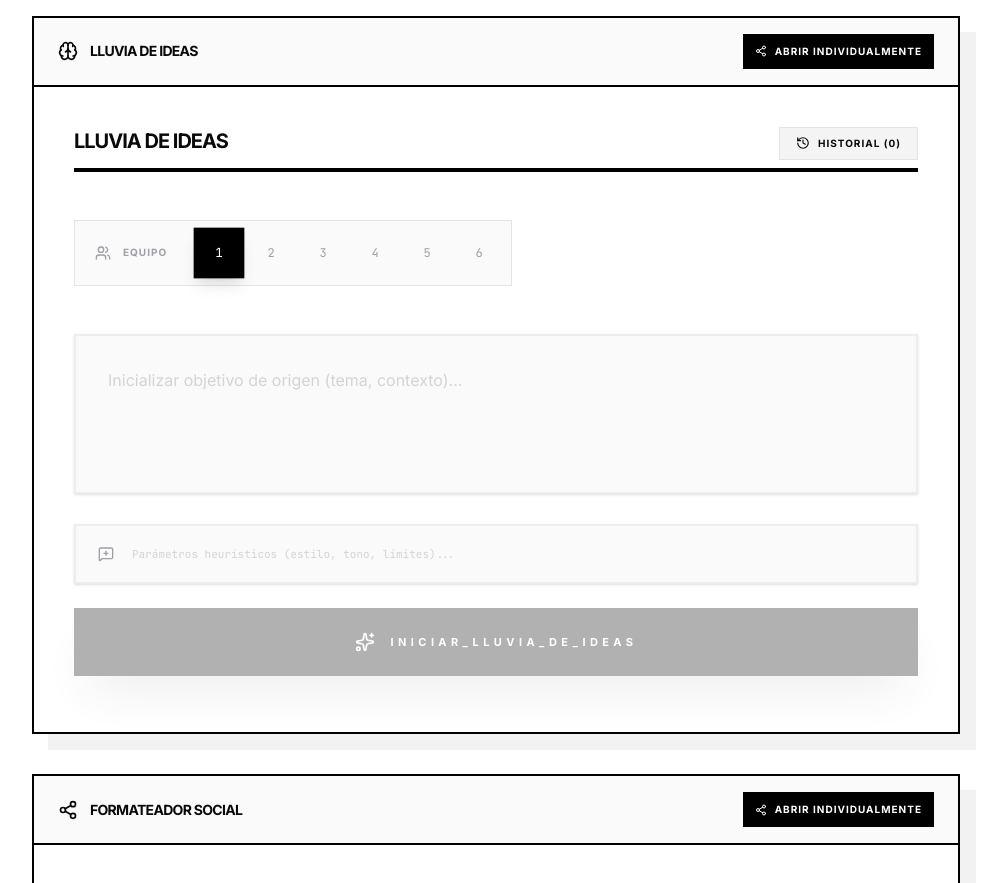
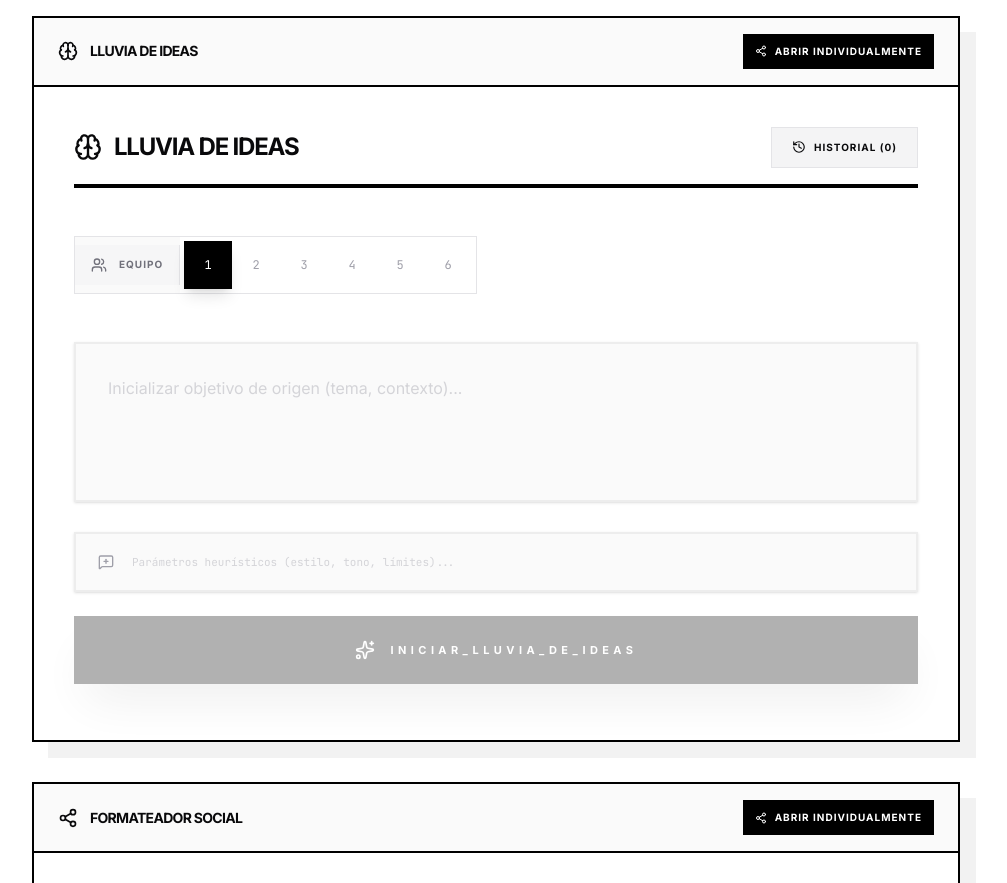
Before and after one commit to satoshi94higa/Multitool, a React (Vite) app: page / in a window 1280 px wide. Shown: the part 2980-3863 px from the top of the page, without its empty margins (272-1279 px from the left). Built offline with nearby package versions, Linux system fonts and the light colour scheme.

Commit message:
feat(content-brainstormer): Improve PDF export formatting
Refactor PDF generation for the content brainstormer to include better layout, text wrapping for longer inputs, and clear section headings. This ensures more readable and professional exported reports.

```diff
--- a/src/components/ContentBrainstormer.tsx
+++ b/src/components/ContentBrainstormer.tsx
@@ -105,23 +105,42 @@ export default function ContentBrainstormer() {
   const exportToPDF = () => {
     if (!ideas) return;
     const doc = new jsPDF();
+    const pageWidth = doc.internal.pageSize.getWidth();
+    const pageHeight = doc.internal.pageSize.getHeight();
+    const margin = 20;
+    const contentWidth = pageWidth - (margin * 2);
+
+    let y = 20;
 
     // Add title
-    doc.setFontSize(22);
+    doc.setFontSize(20);
     doc.setFont("helvetica", "bold");
-    doc.text("INFORME DE BRAINSTORMING", 105, 20, { align: "center" });
+    doc.text("INFORME DE BRAINSTORMING", pageWidth / 2, y, { align: "center" });
 
+    y += 8;
     doc.setDrawColor(0);
-    doc.setLineWidth(1);
-    doc.line(20, 25, 190, 25);
+    doc.setLineWidth(0.5);
+    doc.line(margin, y, pageWidth - margin, y);
+    y += 15;
 
     doc.setFontSize(12);
+    doc.setFont("helvetica", "bold");
+    doc.text("CONTEXTO DEL PROYECTO", margin, y);
+    y += 8;
+
+    doc.setFontSize(10);
     doc.setFont("helvetica", "normal");
-    doc.text(`TEMA: ${input.toUpperCase()}`, 20, 40);
-    doc.text(`EQUIPO: ${peopleCount} ${peopleCount === 1 ? 'persona' : 'personas'}`, 20, 48);
-    doc.text(`FECHA: ${new Date().toLocaleString()}`, 20, 56);
 
-    let y = 75;
+    // Input wrapping - crucial to prevent overlap
+    const themeLines = doc.splitTextToSize(`TEMA: ${input.toUpperCase()}`, contentWidth);
+    doc.text(themeLines, margin, y);
+    y += (themeLines.length * 6) + 4;
+
+    doc.text(`EQUIPO: ${peopleCount} ${peopleCount === 1 ? 'persona' : 'personas'}`, margin, y);
+    y += 6;
+    doc.text(`FECHA: ${new Date().toLocaleString()}`, margin, y);
+    y += 15;
+
     const categories = [
       { name: 'ESTRATEGIA GENERAL', key: 'general' },
       { name: 'COBERTURA FOTOGRÁFICA', key: 'photographic' },
@@ -131,33 +150,44 @@ export default function ContentBrainstormer() {
     ];
 
     categories.forEach(cat => {
+      // Check for space for header + at least one line of intent
+      if (y > pageHeight - 35) {
+        doc.addPage();
+        y = 20;
+      }
+
       doc.setFontSize(11);
       doc.setFont("helvetica", "bold");
       doc.setFillColor(245, 245, 245);
-      doc.rect(20, y - 5, 170, 8, 'F');
-      doc.text(cat.name, 22, y + 1);
+      doc.rect(margin, y - 5, contentWidth, 8, 'F');
+      doc.text(cat.name, margin + 2, y + 1);
       y += 12;
 
       doc.setFontSize(10);
       doc.setFont("helvetica", "normal");
-      (ideas as any)[cat.key].forEach((idea: string) => {
-        const lines = doc.splitTextToSize(`• ${idea}`, 160);
 
-        // Check if we need a new page
-        if (y + (lines.length * 5) > 275) {
+      const categoryIdeas = (ideas as any)[cat.key] || [];
+      categoryIdeas.forEach((idea: string) => {
+        const lines = doc.splitTextToSize(`• ${idea}`, contentWidth - 5);
+        const itemHeight = (lines.length * 6);
+
+        // Individual item page break check
+        if (y + itemHeight > pageHeight - margin) {
           doc.addPage();
           y = 20;
+          // Re-draw background slightly if we just switched page in middle of category
+          doc.setFontSize(11);
+          doc.setFont("helvetica", "italic");
+          doc.text(`${cat.name} (continuación)`, margin, y);
+          y += 10;
+          doc.setFontSize(10);
+          doc.setFont("helvetica", "normal");
         }
 
-        doc.text(lines, 25, y);
-        y += (lines.length * 6);
+        doc.text(lines, margin + 4, y);
+        y += itemHeight + 2;
       });
-      y += 10;
-
-      if (y > 270) {
-        doc.addPage();
-        y = 20;
-      }
+      y += 6;
     });
 
     const fileName = `brainstorming-${input.slice(0, 20).toLowerCase().replace(/[^a-z0-9]/g, '-')}.pdf`;
@@ -179,13 +209,14 @@ export default function ContentBrainstormer() {
 
   return (
     <div className="space-y-12 bg-transparent pb-4" id="content-brainstormer">
-      <div className="flex flex-col sm:flex-row sm:items-center justify-between border-b-4 border-black pb-2 gap-4">
-        <h1 className="text-xl font-black uppercase tracking-tighter inline-block self-start">
+      <div className="flex flex-col sm:flex-row sm:items-center justify-between border-b-4 border-black pb-4 gap-4">
+        <h1 className="text-2xl font-black uppercase tracking-tighter inline-flex items-center gap-3">
+          <Brain size={28} />
           Lluvia de Ideas
         </h1>
         <button
           onClick={() => setShowHistory(!showHistory)}
-          className="flex items-center justify-center gap-2 px-4 py-2 bg-zinc-100 hover:bg-black hover:text-white transition-all text-[10px] font-black uppercase tracking-widest border border-zinc-200"
+          className="flex items-center justify-center gap-2 px-5 py-3 bg-zinc-100 hover:bg-black hover:text-white transition-all text-[10px] font-black uppercase tracking-widest border border-zinc-200 w-full sm:w-auto"
         >
           <History size={14} />
           {showHistory ? 'Ocultar Historial' : `Historial (${history.length})`}
@@ -242,19 +273,19 @@ export default function ContentBrainstormer() {
         )}
       </AnimatePresence>
 
-      <div className="flex flex-col lg:flex-row lg:items-center justify-between gap-8 mt-4">
-        <div className="flex flex-col sm:flex-row sm:items-center gap-4 bg-zinc-50 p-2 border border-zinc-200">
-          <div className="flex items-center gap-3 px-3 py-2 sm:py-0">
-            <Users size={16} className="text-zinc-400" />
-            <span className="text-[10px] font-black uppercase text-zinc-400 tracking-widest">Equipo</span>
+      <div className="flex flex-col md:flex-row md:items-center justify-between gap-6 mt-4">
+        <div className="flex flex-col sm:flex-row sm:items-center gap-0 bg-zinc-50 border border-zinc-200 w-full md:w-auto">
+          <div className="flex items-center gap-3 px-4 py-3 bg-zinc-100/50 border-r border-zinc-200 sm:h-full">
+            <Users size={16} className="text-zinc-500" />
+            <span className="text-[10px] font-black uppercase text-zinc-500 tracking-widest">Equipo</span>
           </div>
-          <div className="flex flex-wrap gap-1">
+          <div className="flex flex-1 justify-around sm:justify-start p-1 bg-white">
             {[1, 2, 3, 4, 5, 6].map((num) => (
               <button
                 key={num}
                 onClick={() => setPeopleCount(num)}
-                className={`w-10 h-10 sm:w-12 sm:h-12 flex items-center justify-center text-[12px] font-mono transition-all border-2 ${
-                  peopleCount === num ? 'bg-black text-white border-black shadow-lg scale-105 z-10' : 'text-zinc-400 border-transparent hover:text-black hover:border-zinc-200'
+                className={`w-10 h-10 sm:w-12 sm:h-12 flex items-center justify-center text-[12px] font-mono transition-all border ${
+                  peopleCount === num ? 'bg-black text-white border-black z-10 shadow-lg' : 'text-zinc-400 border-transparent hover:text-black hover:bg-zinc-50'
                 }`}
               >
                 {num}
```
